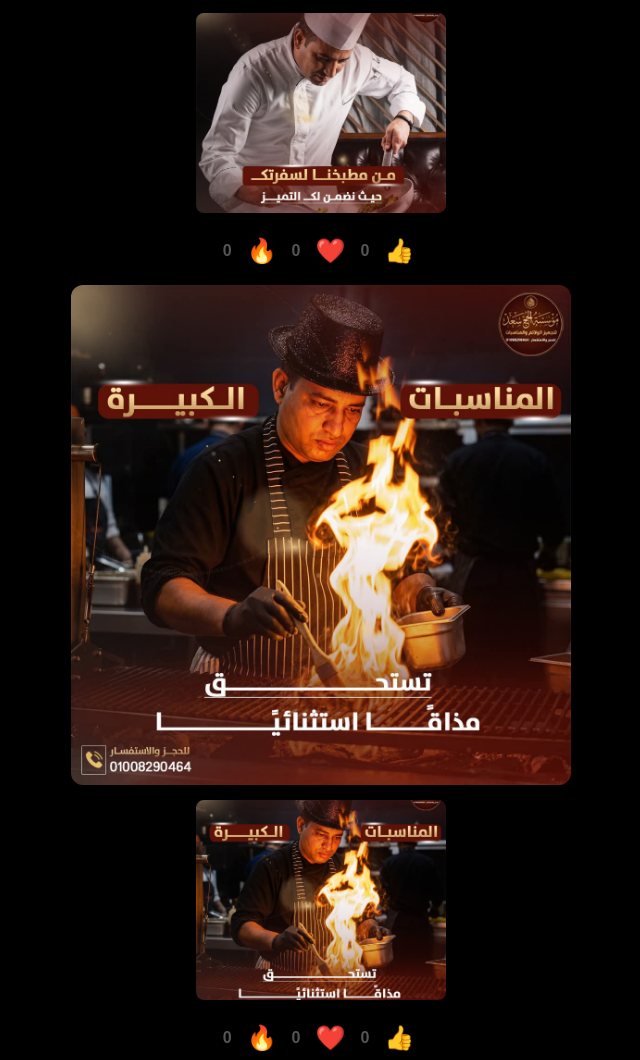
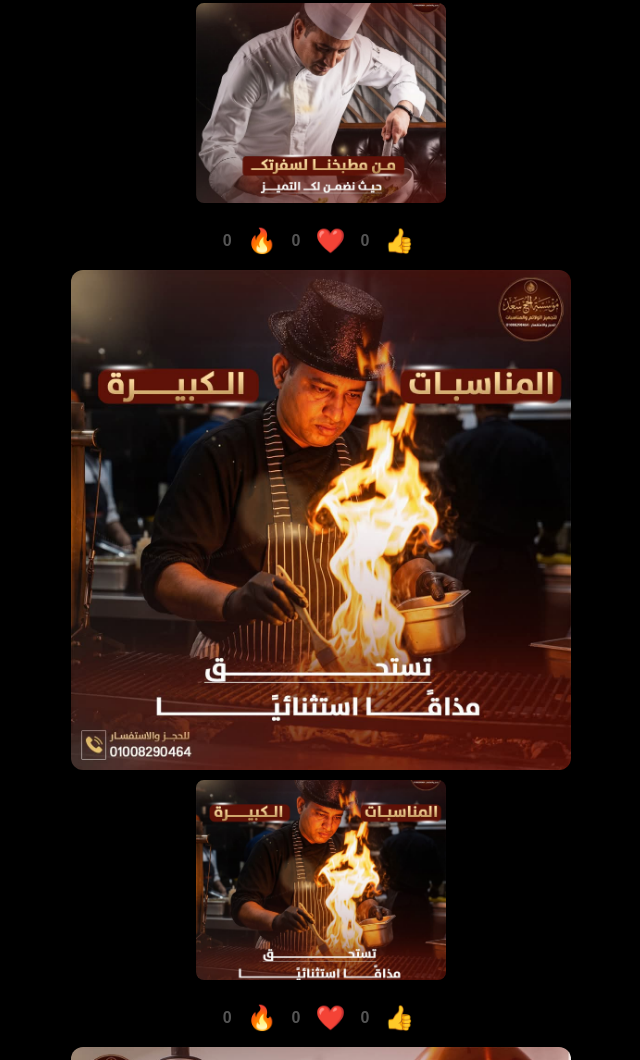
Before and after one commit to mohamed98ahmed75-boop/el-saad.website, a plain HTML site: page index.html in a window 1280 px wide. Shown: the part 2045-3105 px from the top of the page, without its empty margins (319-959 px from the left). Drawn offline with Linux system fonts and the light colour scheme.

Commit message:
elsaad.website

```diff
--- a/style.css
+++ b/style.css
@@ -55,7 +55,7 @@ section {
     flex-direction: column;
     align-items: center;
     justify-content: center;
-    gap: 15px;
+    gap: 10px;
     padding: 20px 0;
     width: 100%;
     max-width: 100%;
@@ -65,7 +65,7 @@ section {
 .image-container img {
     width: 500px;
     height: auto;
-    object-fit: contain;
+    object-fit: cover;
     border-radius: 12px;
    transition: transform 0.3s, ease;
 }
```
